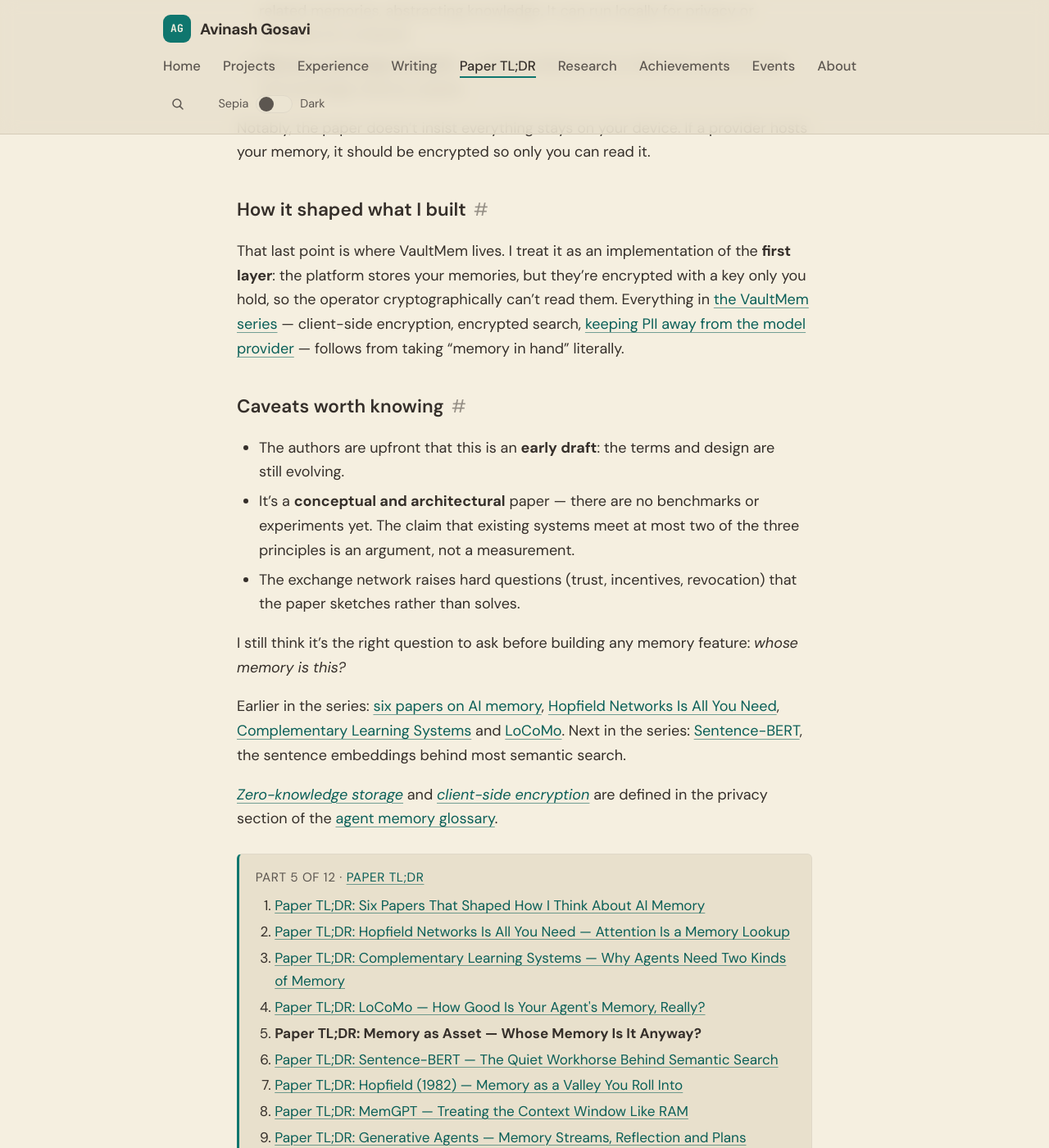
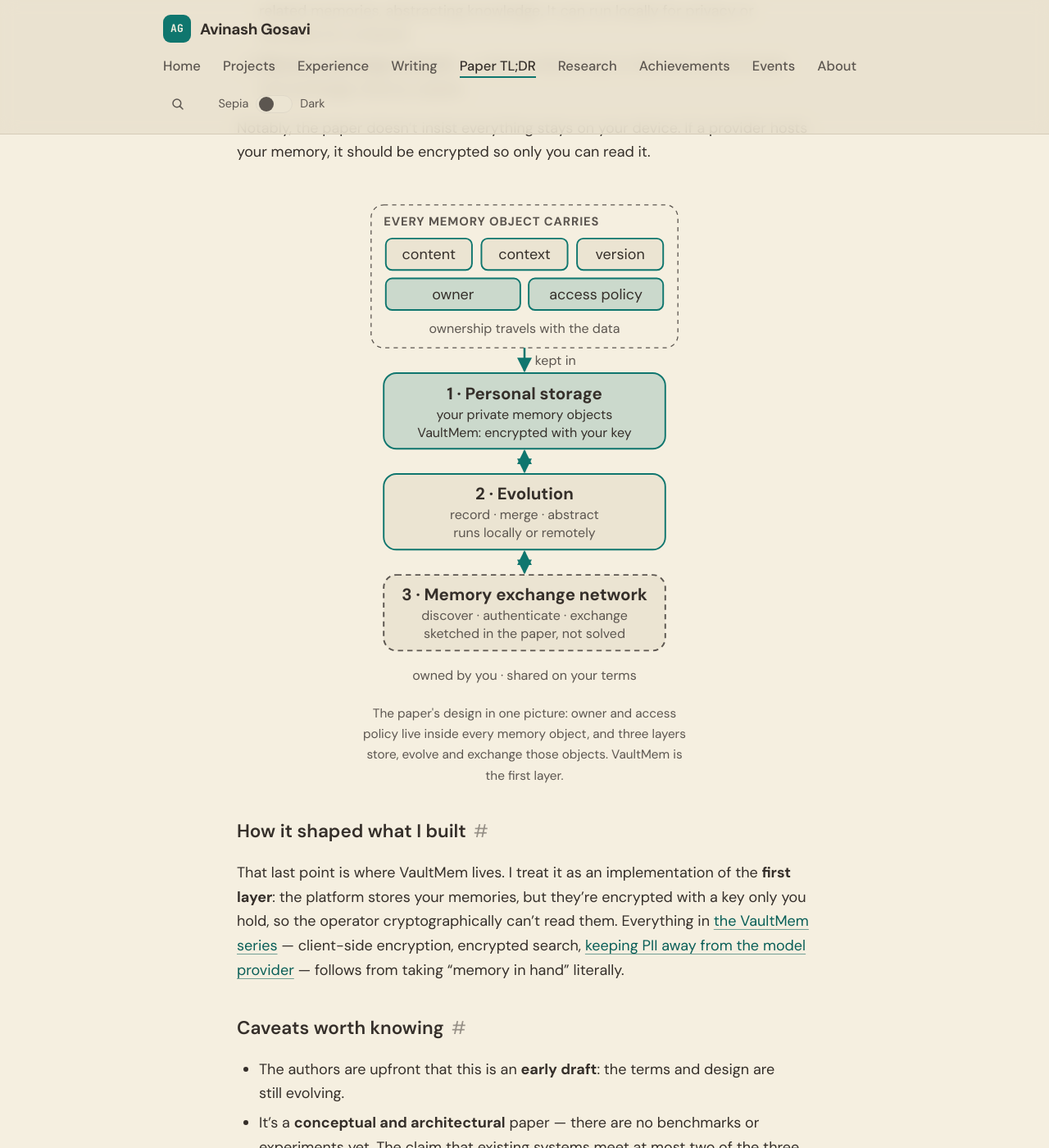
Before and after one commit to aag1091-alt/avinashgosavi.com, a Jekyll site: the page built from _posts/2026-10-18-paper-tldr-memory-as-asset.md, in a window 1280 px wide and 1400 px high, scrolled down 2014 px. Shown: the whole window at 82% size. Built offline with Jekyll 4.4.1, drawn with Linux system fonts in a browser that asks for light colours.

Commit message:
Memory as Asset TL;DR: theme-aware memory-object + three-layer diagram
Co-Authored-By: Claude <noreply@anthropic.com>

```diff
--- a/_data/changelog.yml
+++ b/_data/changelog.yml
@@ -1,5 +1,9 @@
 # Public changelog shown on /changelog and (latest 3) on the homepage.
 # Newest first. desk: Writing | Design | Engineering
+- date: 2026-10-23
+  desk: Design
+  text: The Memory as Asset TL;DR now has a diagram of the paper's design — what every memory object carries (including its owner and access policy) and the three layers that store, evolve and exchange it.
+  link: /post/paper-tldr-memory-as-asset/
 - date: 2026-10-23
   desk: Engineering
   text: Pages you've opened on this site now stay readable without a connection, and anything else shows a friendly offline page listing what's saved on your device.
--- /dev/null
+++ b/_includes/diagrams/memory-as-asset-layers.html
@@ -0,0 +1,50 @@
+<figure class="diagram">
+<svg viewBox="0 0 312 476" role="img" aria-labelledby="maa-dg-title maa-dg-desc" xmlns="http://www.w3.org/2000/svg">
+  <title id="maa-dg-title">Memory as Asset: memory objects and the three layers</title>
+  <desc id="maa-dg-desc">Each memory object carries its content, its context and a version, plus an explicit owner and an access policy, so ownership travels with the data. Memory objects are kept in layer 1, personal storage: each person's private memory objects. VaultMem implements this layer, encrypted with a key only the user holds. Layer 2, evolution, updates memory from interactions: it records experiences, merges related memories and abstracts knowledge, and can run locally or remotely. Layer 3, the memory exchange network, discovers, authenticates and exchanges memory assets; the paper sketches it rather than solving it. Overall: owned by you, shared only through your permissions.</desc>
+  <defs>
+    <marker id="maa-dg-arrow" viewBox="0 0 10 10" refX="9" refY="5" markerWidth="7" markerHeight="7" orient="auto-start-reverse">
+      <path class="dg-head" d="M0 0 L10 5 L0 10 z"/>
+    </marker>
+  </defs>
+
+  <rect class="dg-group" x="10" y="10" width="292" height="136" rx="12"/>
+  <text class="dg-label" x="22" y="30">Every memory object carries</text>
+  <rect class="dg-box" x="24" y="42" width="82" height="30" rx="6"/>
+  <text class="dg-body" x="65" y="62" text-anchor="middle">content</text>
+  <rect class="dg-box" x="115" y="42" width="82" height="30" rx="6"/>
+  <text class="dg-body" x="156" y="62" text-anchor="middle">context</text>
+  <rect class="dg-box" x="206" y="42" width="82" height="30" rx="6"/>
+  <text class="dg-body" x="247" y="62" text-anchor="middle">version</text>
+  <rect class="dg-pill" x="24" y="80" width="128" height="30" rx="6"/>
+  <text class="dg-body" x="88" y="100" text-anchor="middle">owner</text>
+  <rect class="dg-pill" x="160" y="80" width="128" height="30" rx="6"/>
+  <text class="dg-body" x="224" y="100" text-anchor="middle">access policy</text>
+  <text class="dg-note" x="156" y="132" text-anchor="middle">ownership travels with the data</text>
+
+  <line class="dg-line" x1="156" y1="146" x2="156" y2="168" marker-end="url(#maa-dg-arrow)"/>
+  <text class="dg-note" x="166" y="162">kept in</text>
+
+  <rect class="dg-pill" x="22" y="170" width="268" height="72" rx="12"/>
+  <text class="dg-strong" x="156" y="195" text-anchor="middle">1 · Personal storage</text>
+  <text class="dg-note dg-ink" x="156" y="214" text-anchor="middle">your private memory objects</text>
+  <text class="dg-note dg-ink" x="156" y="231" text-anchor="middle">VaultMem: encrypted with your key</text>
+
+  <line class="dg-line" x1="156" y1="244" x2="156" y2="264" marker-start="url(#maa-dg-arrow)" marker-end="url(#maa-dg-arrow)"/>
+
+  <rect class="dg-box" x="22" y="266" width="268" height="72" rx="12"/>
+  <text class="dg-strong" x="156" y="290" text-anchor="middle">2 · Evolution</text>
+  <text class="dg-note" x="156" y="309" text-anchor="middle">record · merge · abstract</text>
+  <text class="dg-note" x="156" y="326" text-anchor="middle">runs locally or remotely</text>
+
+  <line class="dg-line" x1="156" y1="340" x2="156" y2="360" marker-start="url(#maa-dg-arrow)" marker-end="url(#maa-dg-arrow)"/>
+
+  <rect class="dg-box dg-muted" x="22" y="362" width="268" height="72" rx="12"/>
+  <text class="dg-strong" x="156" y="386" text-anchor="middle">3 · Memory exchange network</text>
+  <text class="dg-note" x="156" y="405" text-anchor="middle">discover · authenticate · exchange</text>
+  <text class="dg-note" x="156" y="422" text-anchor="middle">sketched in the paper, not solved</text>
+
+  <text class="dg-note" x="156" y="462" text-anchor="middle">owned by you · shared on your terms</text>
+</svg>
+<figcaption>The paper's design in one picture: owner and access policy live inside every memory object, and three layers store, evolve and exchange those objects. VaultMem is the first layer.</figcaption>
+</figure>
--- a/_posts/2026-10-18-paper-tldr-memory-as-asset.md
+++ b/_posts/2026-10-18-paper-tldr-memory-as-asset.md
@@ -39,6 +39,8 @@ Each memory object carries its content, context, an explicit **owner**, an **acc
 
 Notably, the paper doesn't insist everything stays on your device. If a provider hosts your memory, it should be encrypted so only you can read it.
 
+{% include diagrams/memory-as-asset-layers.html %}
+
 ## How it shaped what I built
 
 That last point is where VaultMem lives. I treat it as an implementation of the **first layer**: the platform stores your memories, but they're encrypted with a key only you hold, so the operator cryptographically can't read them. Everything in [the VaultMem series](/series/#vaultmem) — client-side encryption, encrypted search, [keeping PII away from the model provider](/post/vaultmem-part-3-pii-sanitizer/) — follows from taking "memory in hand" literally.
```
